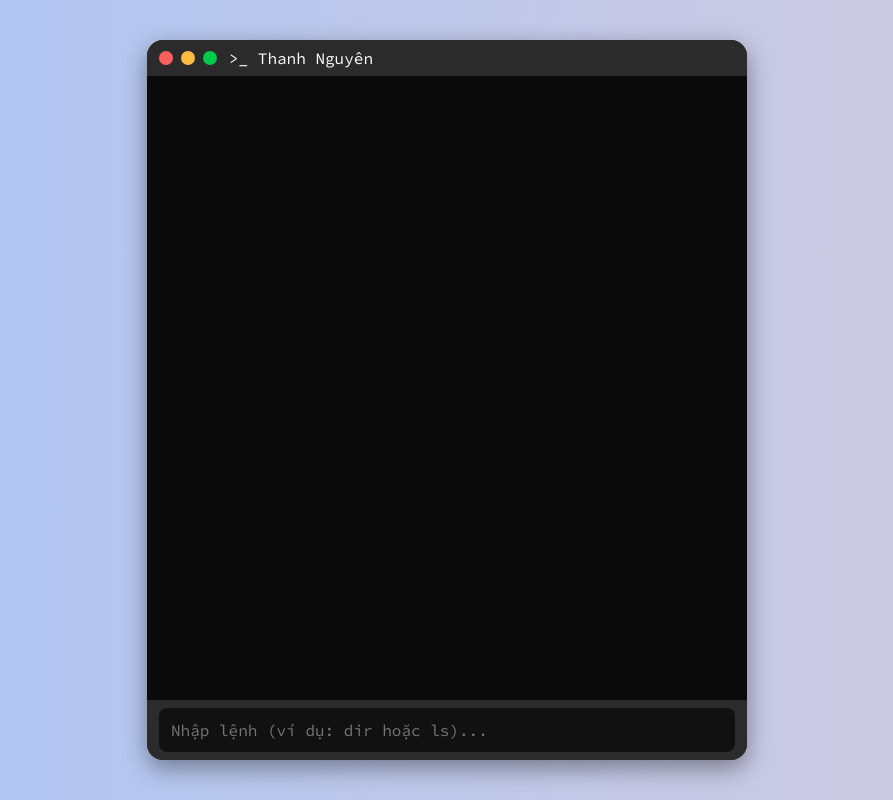
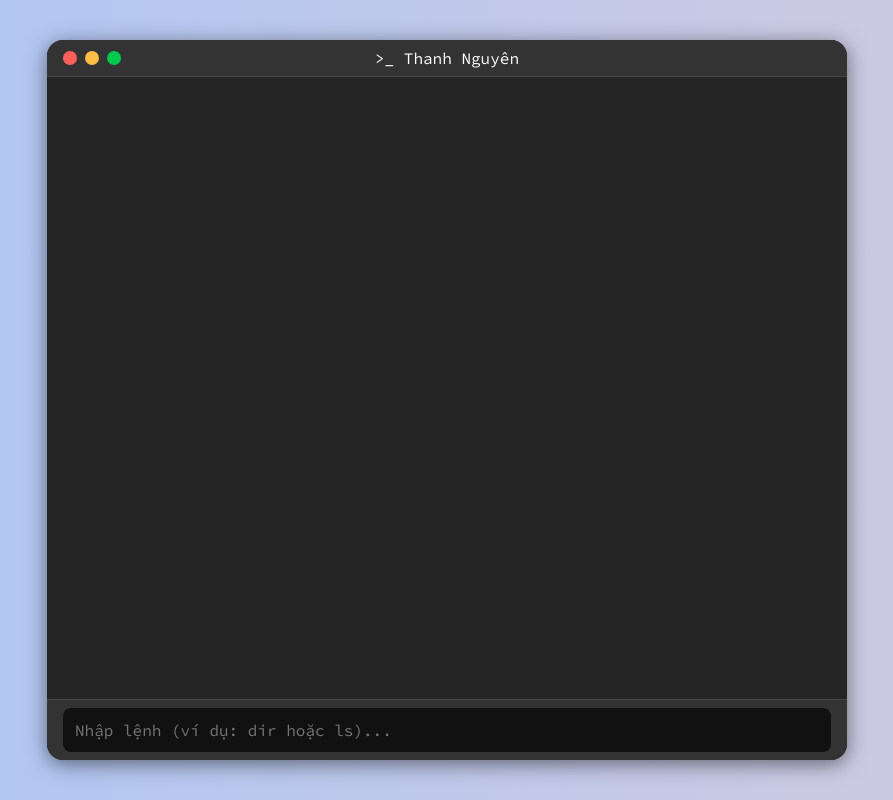
Before and after one commit to nguyenprocode/syntax.cmd, a website: page public/index.html in a window 1280 px wide. Shown: the whole page, without its empty margins (193-1086 px from the left). Drawn offline with nearby package versions, Linux system fonts and the light colour scheme; no server answers.

Commit message:
Update index.html

```diff
--- a/public/index.html
+++ b/public/index.html
@@ -18,6 +18,7 @@
       animation: gradientShift 25s ease infinite;
       padding: 1rem;
     }
+
     @keyframes gradientShift {
       0% { background-position: 0% 50%; }
       50% { background-position: 100% 50%; }
@@ -25,42 +26,52 @@
     }
 
     .console-box {
-      max-width: 600px;
+      max-width: 800px;
       width: 100%;
+      height: 90vh;
       border-radius: 16px;
       overflow: hidden;
-      box-shadow: 0 8px 24px rgba(0,0,0,0.4);
-      backdrop-filter: blur(12px);
-      background: rgba(20, 20, 20, 0.85);
+      box-shadow: 0 4px 20px rgba(0, 0, 0, 0.5);
+      background: #2a2a2a;
       display: flex;
       flex-direction: column;
-      height: 90vh;
     }
 
     .console-header {
+      background: #333333;
+      padding: 0.5rem 1rem;
+      position: relative;
+      border-bottom: 1px solid #444;
       display: flex;
       align-items: center;
-      background: #2b2b2b;
-      padding: 0.5rem 0.75rem;
+      justify-content: center;
     }
-    .window-controls { display: flex; gap: 0.5rem; }
+
+    .window-controls {
+      position: absolute;
+      left: 1rem;
+      display: flex;
+      gap: 0.5rem;
+    }
+
     .dot {
       width: 14px; height: 14px; border-radius: 50%;
-      transition: transform .2s ease;
+      transition: transform 0.2s ease;
     }
+
     .dot:hover { transform: scale(1.3); }
     .dot.red { background: #ff605c; }
     .dot.yellow { background: #ffbd44; }
     .dot.green { background: #00ca4e; }
+
     .console-title {
-      margin-left: 0.75rem;
+      color: #fff;
       font-size: 1rem;
-      font-weight: 500;
-      color: #fff;
+      text-align: center;
     }
 
     .console-body {
-      background: #0a0a0a;
+      background: #252525;
       color: #0f0;
       flex: 1;
       padding: 0.75rem;
@@ -69,17 +80,20 @@
       white-space: pre-wrap;
       overflow-y: auto;
       scrollbar-width: thin;
-      scrollbar-color: #444 #0a0a0a;
+      scrollbar-color: #444 #252525;
     }
+
     .console-body::-webkit-scrollbar { width: 8px; }
-    .console-body::-webkit-scrollbar-track { background: #0a0a0a; }
+    .console-body::-webkit-scrollbar-track { background: #252525; }
     .console-body::-webkit-scrollbar-thumb { background-color: #444; border-radius: 4px; }
     .console-body::-webkit-scrollbar-thumb:hover { background-color: #666; }
 
     .console-footer {
-      background: #2b2b2b;
-      padding: 0.5rem 0.75rem;
+      background: #333333;
+      padding: 0.5rem 1rem;
+      border-top: 1px solid #444;
     }
+
     .console-footer input {
       width: 100%;
       padding: 0.75rem;
@@ -93,19 +107,18 @@
     }
 
     .log-line {
-      margin: 0;
-      padding: 0;
-      font-size: 1rem !important;
-      line-height: 1.5em !important;
+      font-size: 1rem;
+      line-height: 1.5em;
       word-break: break-word;
     }
-    .log-line.cmd    { color: #7dd3fc; }
-    .log-line.error  { color: #f87171; }
-    .log-line.output { color: #ffffff; }
-    .log-line.system { color: #facc15; }
-    .log-line.special{ color: #c084fc; }
 
-    @media (max-width: 400px) {
+    .log-line.cmd     { color: #7dd3fc; }
+    .log-line.error   { color: #f87171; }
+    .log-line.output  { color: #ffffff; }
+    .log-line.system  { color: #facc15; }
+    .log-line.special { color: #c084fc; }
+
+    @media (max-width: 500px) {
       .console-title { font-size: 0.9rem; }
       .console-footer input { font-size: 0.9rem; padding: 0.6rem; }
       .log-line { font-size: 0.9rem; }
@@ -205,4 +218,4 @@
     });
   </script>
 </body>
-          </html>
+</html>
```
